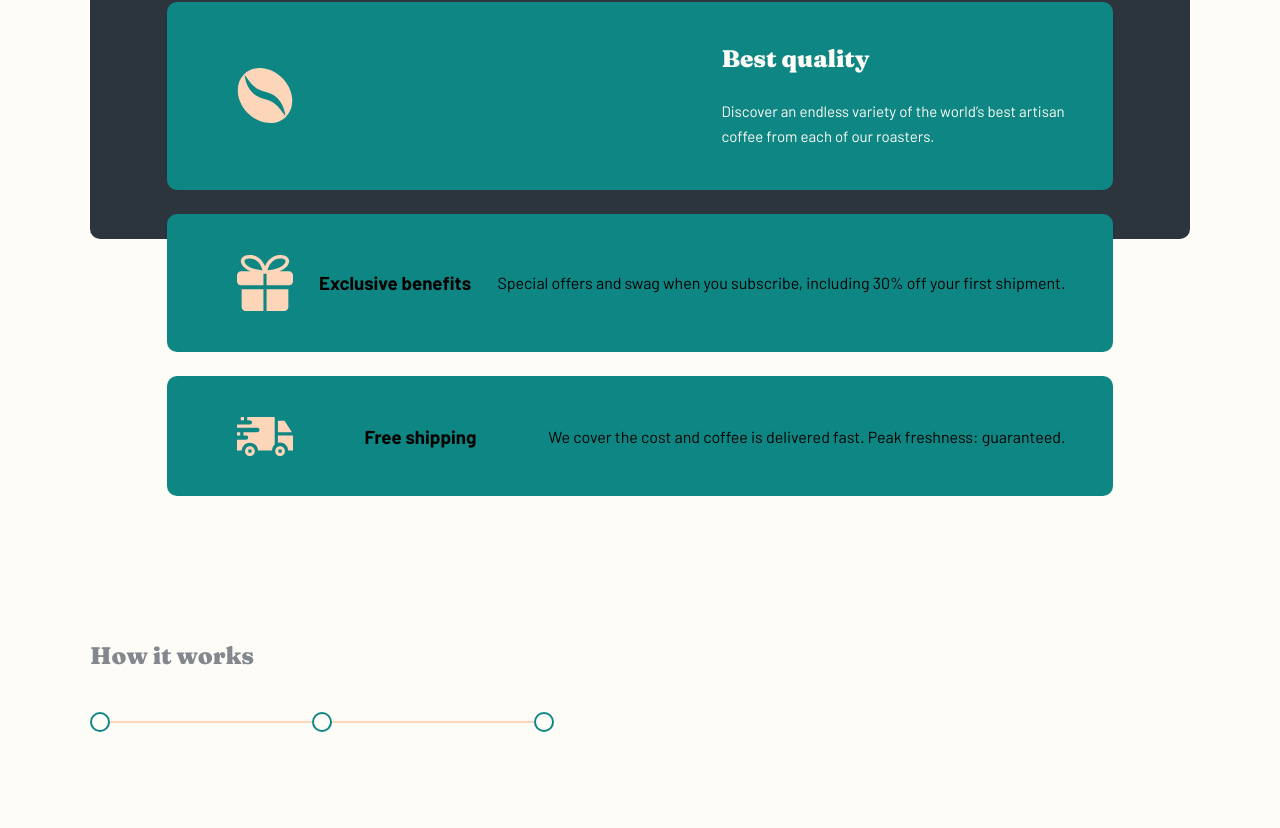
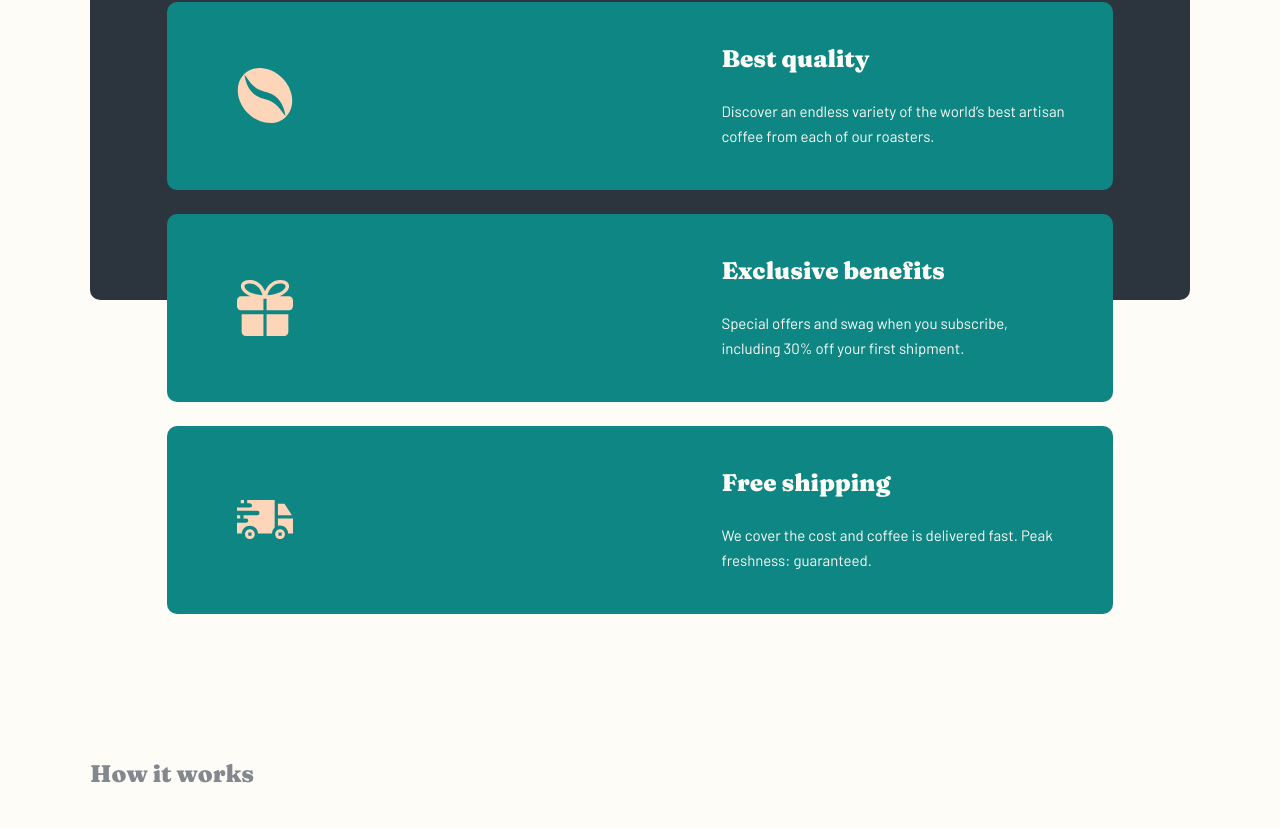
Before and after one commit to gabrielmorandi/Coffeeroasters-Subscription-Site, a React (Vite) app in the folder COFEEROASTERS/: page / in a window 1280 px wide. Shown: the part 2061-2889 px from the top of the page. Built offline with nearby package versions, Linux system fonts and the light colour scheme.

Commit message:
fix: why-cards bug

```diff
--- a/COFEEROASTERS/src/pages/Home.jsx
+++ b/COFEEROASTERS/src/pages/Home.jsx
@@ -142,19 +142,23 @@ function HomePage() {
               </div>
               <div className="why-card">
                 <img src={ExclusiveBenefits} alt="Exclusive benefits" />
+                <div className="why-card-content">
                   <h3>Exclusive benefits</h3>
                   <p>
-                  Special offers and swag when you subscribe, including 30% off
-                  your first shipment.
+                    Special offers and swag when you subscribe, including 30%
+                    off your first shipment.
                   </p>
+                </div>
               </div>
               <div className="why-card">
                 <img src={FreeShipping} alt="Free shipping" />
+                <div className="why-card-content">
                   <h3>Free shipping</h3>
                   <p>
                     We cover the cost and coffee is delivered fast. Peak
                     freshness: guaranteed.
                   </p>
+                </div>
               </div>
             </div>
           </div>
```
Lines whose indentation alone changed are shown as unchanged.
